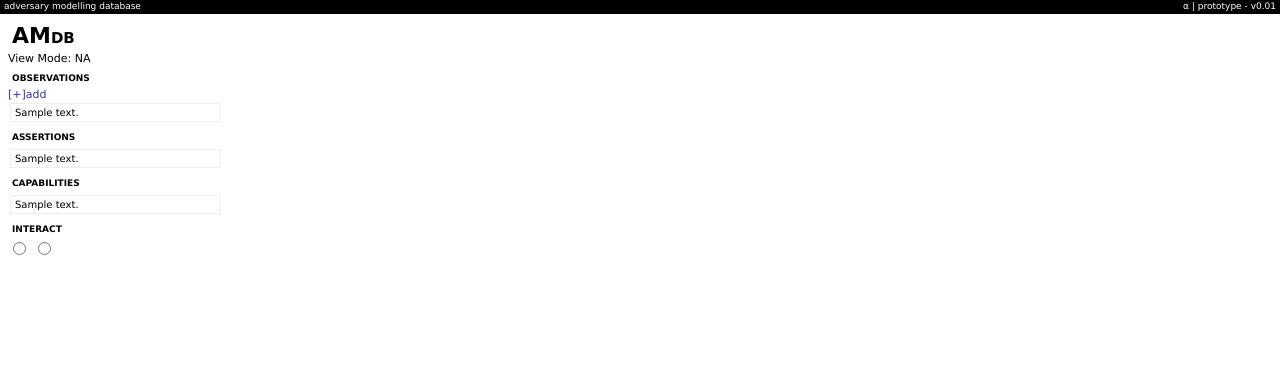
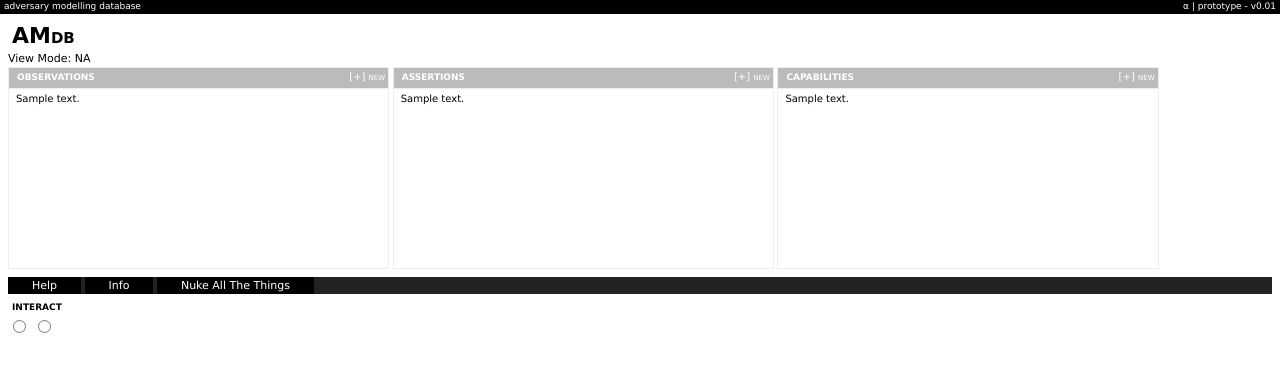
Before and after one commit to keroserene/amdb, a Django app: template amdb/templates/amdb/index.html in a window 1280 px wide. Shown: the top 372 px of the page. Run offline with Django 3.2, Linux system fonts and the light colour scheme; the template is opened without the code that fills it: most values are stand-ins (such as "Sample title", 1, 10 or a date in 2020).

Commit message:
css tweaks

```diff
--- a/amdb/static/amdb.css
+++ b/amdb/static/amdb.css
@@ -34,6 +34,41 @@ h1, h2, h3, h4, h5, h6 {
   right: 4px;
 }
 
+
+.box {
+  position: relative;
+  display: inline-block;
+  vertical-align: top;
+  border: 1px solid #eee;
+  width: 30%;
+  margin: 2px 0 8px; padding: 0;
+  min-height: 200px;
+}
+.box h3 {
+  background-color: #bbb;
+  color: #fff;
+  margin: 0;
+  padding: 0 8px;
+  height: 20px;
+  border-bottom: 1px solid #eee;
+}
+.add {
+  position: absolute;
+  color: #fff;
+  padding: 3px; margin: 0;
+  height: 14px;
+  right: 0; top: 0;
+  display: inline-block;
+  font-size: 10px; font-weight: 100;
+}
+.add:hover {background-color: #fff; color: #000;}
+
+.note {
+  color: #888;
+  font-size: 10px;
+  text-align: center;
+  cursor: default;
+}
 .ops {
   background-color: #222;
   width: 100%;
@@ -57,23 +92,19 @@ h1, h2, h3, h4, h5, h6 {
 
 .obj-list {
   list-style: none;
-  border: 1px solid #eee;
-  display: inline-block;
-  margin: 2px; padding: 1px;
+  margin: 0; padding: 1px;
   font-size: 10px;
 }
 .obj-list a {
   background-color: #fff;
   display: block;
-  padding: 2px 3px;
-  min-width: 200px;
+  padding: 3px 6px;
   color: #000;
 }
 .obj-list a:hover {
   background-color: #000;
   color: #fff;
 }
-
 .obj-entry {
   border: 1px solid #fff;
   padding: 3px;
--- a/amdb/templates/amdb/details.html
+++ b/amdb/templates/amdb/details.html
@@ -7,8 +7,8 @@
 <ul class="deets">{% block details %}{% endblock %}</ul>
 
 <div class="ops">
-  <a href="{% url 'edit' 0 %}">edit</a>
-  <a href="{% url 'index' %}">back</a>
+  <a href="{% url 'edit' 0 %}">Edit</a>
+  <a href="{% url 'index' %}">Back</a>
 </div>
 
 
--- a/amdb/templates/amdb/index.html
+++ b/amdb/templates/amdb/index.html
@@ -4,12 +4,14 @@
 {% block content %}
 <h1>AMdb</h1>
 
-<span>
+<div>
 View Mode: NA
-</span>
+</div>
 
-<h3>observations</h3>
-<a href="">[+]add</a><br/>
+<div class="box">
+<h3>observations
+<a class="add" href="">[+] new</a><br/>
+</h3>
 {% if obs_list %}
   <ul class="obj-list">
   {% for obs in obs_list %}
@@ -17,10 +19,14 @@ View Mode: NA
   {% endfor %}
 </ul>
 {% else %}
-  <p class="note">No Observations.</p>
+  <p class="note">[No observations yet]</p>
 {% endif %}
+</div>
 
-<h3>assertions</h3>
+<div class="box">
+<h3>assertions
+<a class="add" href="">[+] new</a><br/>
+</h3>
 {% if ass_list %}
   <ul class="obj-list">
   {% for ass in ass_list %}
@@ -28,10 +34,14 @@ View Mode: NA
   {% endfor %}
   </ul>
 {% else %}
-  <p class="note">No Assertions.</p>
+  <p class="note">[No assertions yet]</p>
 {% endif %}
+</div>
 
-<h3>capabilities</h3>
+<div class="box">
+<h3>capabilities
+<a class="add" href="">[+] new</a><br/>
+</h3>
 {% if cap_list %}
   <ul class="obj-list">
   {% for cap in cap_list %}
@@ -39,11 +49,15 @@ View Mode: NA
   {% endfor %}
   </ul>
 {% else %}
-  <p class="note">No Capabilities.</p>
+  <p class="note">[No capabilities yet]</p>
 {% endif %}
+</div>
 
-
-
+<div class="ops">
+<a href="/">Help</a>
+<a href="/">Info</a>
+<a href="/">Nuke All The Things</a>
+</div>
 
 <h3>interact</h3>
 <form action="{% url 'observation' 0 %}" method="post">
--- a/amdb/templates/base.html
+++ b/amdb/templates/base.html
@@ -12,6 +12,7 @@
         &alpha; | prototype - v0.01
       </span>
     </div>
+
     {% block content %}
     {% endblock %}
   </body>
```
